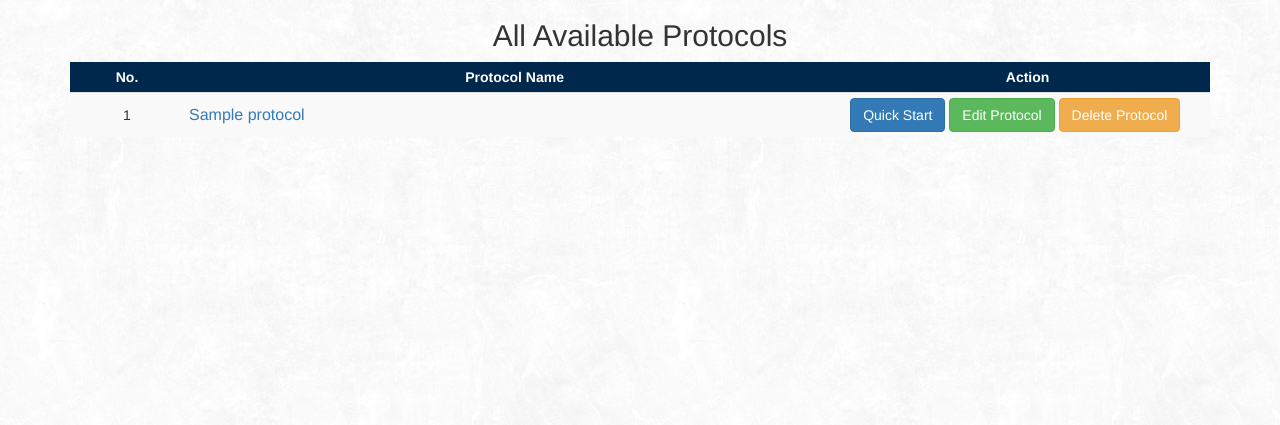
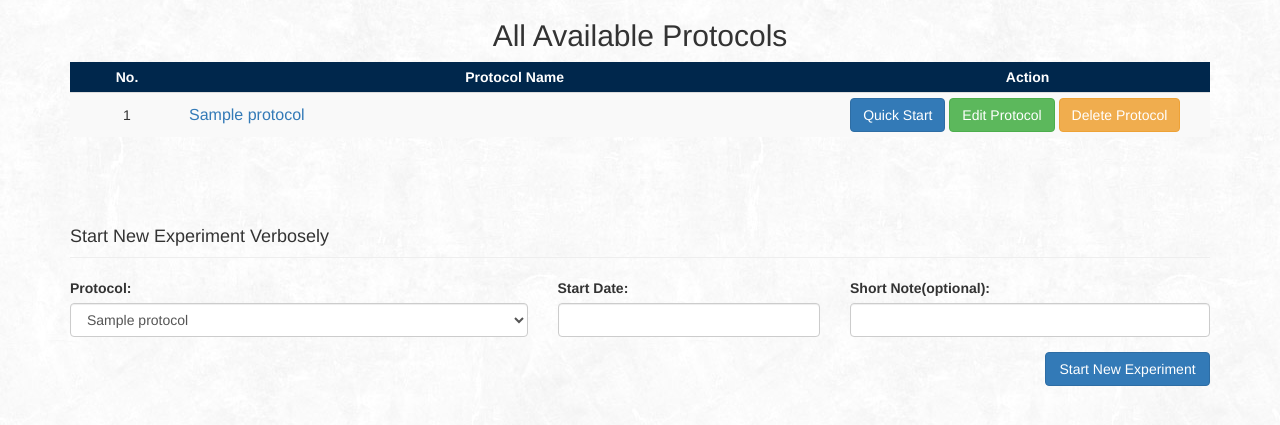
Before and after one commit to sjmsjj/Protocol-web, a Django app: page /protocol/protocols/ in a window 1280 px wide. Shown: the part 51-476 px from the top of the page. Run offline with Django 3.2, Linux system fonts and the light colour scheme; a user stored in the database is signed in; tables that the repository leaves empty hold one stand-in row (values such as "Sample post"); some libraries are stand-ins or nearby versions.

Commit message:
added the functionality to verbosely start new experiments

```diff
--- a/protocol/protocol/models.py
+++ b/protocol/protocol/models.py
@@ -116,6 +116,7 @@ class Experiment(models.Model):
 	user = models.ForeignKey(ProtocolUser, on_delete=models.CASCADE)
 	protocol = models.ForeignKey(Protocol, related_name='experiments', on_delete=models.CASCADE)
 	start_date = models.DateTimeField(blank=True, null=True)
+	note = models.TextField(null=True, blank=True)
 
 	today = timezone.now()
 
--- a/protocol/protocol/templates/protocol/dynamic/protocol_list_js.html
+++ b/protocol/protocol/templates/protocol/dynamic/protocol_list_js.html
@@ -6,14 +6,30 @@
 
 	$(document).ready(function(){
 		highLightNavbar();
+		initiate_datepicker();
+		$("#btnStart").bind('click', start_new_experiment_verbosely);
 		$(".btnStartExperiment").bind('click', start_new_experiment);
 		$(".btnDeleteProtocol").bind('click', delete_protocol);
 	})
 
+	function initiate_datepicker(){
+		$( "#datepicker" ).datepicker();
+	}
+
+	function start_new_experiment_verbosely(){
+		action = START_NEW_EXPERIMENT;
+		var protocols = document.getElementById("protocol_list");
+		var protocol_name = protocols[protocols.selectedIndex].value;
+		var start_date = $("#datepicker").val();
+		var note = $("#new_experiment_note").val();
+
+		send_action_to_server(protocol_name, action, start_date, note);
+	}
+
 	function start_new_experiment(){
 		protocol_name = this.value;
 		action = START_NEW_EXPERIMENT;
-		send_action_to_server(protocol_name, action)
+		send_action_to_server(protocol_name, action);
 	}
 
 	function delete_protocol(){
@@ -29,12 +45,16 @@
 		}
 	}
 
-	function send_action_to_server(protocol_name, acition){
+	function send_action_to_server(protocol_name, acition, start_date, note){
 		var csrftoken = getCookie('csrftoken');
+		if(typeof start_date === "undefined"){
+			start_date = "";
+			note = "";
+		}
 		$.ajax({
 			type: 'POST',
 			url:"{% url 'protocol_list' %}",
-			data: {'protocol':protocol_name, 'action':action},
+			data: {'protocol':protocol_name, 'action':action, 'start_date':start_date, 'note':note},
 			dataType: 'text',
 			beforeSend: function(xhr, settings){
 			    xhr.setRequestHeader('X-CSRFToken', csrftoken);
--- a/protocol/protocol/templates/protocol/main.html
+++ b/protocol/protocol/templates/protocol/main.html
@@ -44,6 +44,9 @@
           <li>
             {% for protocol, steps in experiment.items %}
               <h4><a href="{% url 'protocol_detail' protocol=protocol %}">{{protocol}}</a></h4>
+              {% if steps.experiment_note %}
+                <h5><i>{{steps.experiment_note}}</i></h5>
+              {% endif %}
                 <div class="row bs-wizard" style="border-bottom:0;">
                   {% for step in steps.finished_steps %}
                     <div class="col-md-3 bs-wizard-step complete ">
--- a/protocol/protocol/templates/protocol/protocol_list.html
+++ b/protocol/protocol/templates/protocol/protocol_list.html
@@ -70,9 +70,54 @@
 
 				</div>
 			</div>
+
+           <br>
+           <br>
+           <br>
+			<div>
+				<h4>Start New Experiment Verbosely</h4>
+				<hr style="margin-top:10px;">
+			</div>
+
+			<div class="row">
+				<div class="col-md-5">
+					<label>Protocol: </label>
+					<div role="form">
+						<div class="form-group">
+							<select id="protocol_list" class="form-control">
+								{% for protocol in protocols %}
+									<option value="{{protocol.name}}">{{protocol.name}}</option>
+								{% endfor %}
+							</select>
+						</div>
+					</div>
+				</div>
+				<div class="col-md-3">
+					<form role="form">
+						<div class="form-group">
+							<label for="start_date" style="display:inline-block;">Start Date: </label>
+							<input type="text" id="datepicker" class="form-control">
+						</div>
+				    </form>
+				</div>
+
+				<div class="col-md-4">
+					<form role="form">
+						<div class="form-group">
+							<label for="start_date" style="display:inline-block;">Short Note(optional): </label>
+							<input type="text" class="form-control" id="new_experiment_note">
+						</div>
+				    </form>
+				</div>
+			</div>
+
+			<div class="row">
+				<div class="col-md-offset-10 col-md-2">
+					<button id="btnStart" class='btn btn-primary btn-block'>Start New Experiment</button>
+				</div>
+			</div>
 		</div>
 	{% endif %}
 
 	{% include  'protocol/dynamic/protocol_list_js.html' %}
-
 {% endblock main %}
--- a/protocol/protocol/views.py
+++ b/protocol/protocol/views.py
@@ -77,7 +77,8 @@ class MainView(View):
 			finished_steps = experiment.get_finished_steps()
 			unfinished_steps = experiment.get_unfinished_steps()
 			experiments.append({experiment.protocol.name:{'finished_steps':finished_steps,
-				                                          'unfinished_steps':unfinished_steps}})
+				                                          'unfinished_steps':unfinished_steps,
+				                                          'experiment_note': experiment.note}})
 		return experiments
 
 main = login_required(MainView.as_view())
@@ -116,21 +117,27 @@ class ProtocolListView(ListView):
 		message = 'Sorry, cannot finish this task right now, please try again later'
 		try:
 			protocol_name = request.POST.get('protocol')
+			action = request.POST.get('action')
+			start_date = request.POST.get('start_date')
+			note = request.POST.get('note')
 			protocol = self.user.get_protocol(protocol_name)
-			action = request.POST.get('action')
 			if action == 'start new experiment':
-				message = self.add_new_experiment(protocol)
+				message = self.add_new_experiment(protocol, start_date, note)
 			elif action == 'delete protocol':
 				message = self.delete_protocol(protocol)
 		except Exception:
 			pass
 		return HttpResponse(message)
 
-	def add_new_experiment(self, protocol):
+	def add_new_experiment(self, protocol, start_date=None, note=None):
 		message = 'success'
+		start_time = timezone.now()
+		if start_date:
+			month, day, year = map(int, start_date.split('/'))
+			hour, minute = start_time.hour, start_time.minute
+			start_time = datetime.datetime(year=year, month=month, day=day, hour=hour, minute=minute)
 		try:
-			today = timezone.now()
-			experiment = Experiment.objects.create(user=self.user, start_date=today, protocol=protocol)
+			experiment = Experiment.objects.create(user=self.user, start_date=start_time, protocol=protocol, note=note)
 			experiment.save()
 			protocol.ninstance += 1
 			protocol.save()
--- a/protocol/settings/base.py
+++ b/protocol/settings/base.py
@@ -117,7 +117,7 @@ AUTH_PASSWORD_VALIDATORS = [
 
 LANGUAGE_CODE = 'en-us'
 
-TIME_ZONE = 'UTC'
+TIME_ZONE = 'America/Detroit'
 
 USE_I18N = True
 
```
Also changed, not shown: protocol/protocol/wsgi.py (+127 -0 lines), protocol/protocol/templates/base.html (line endings or trailing spaces).
